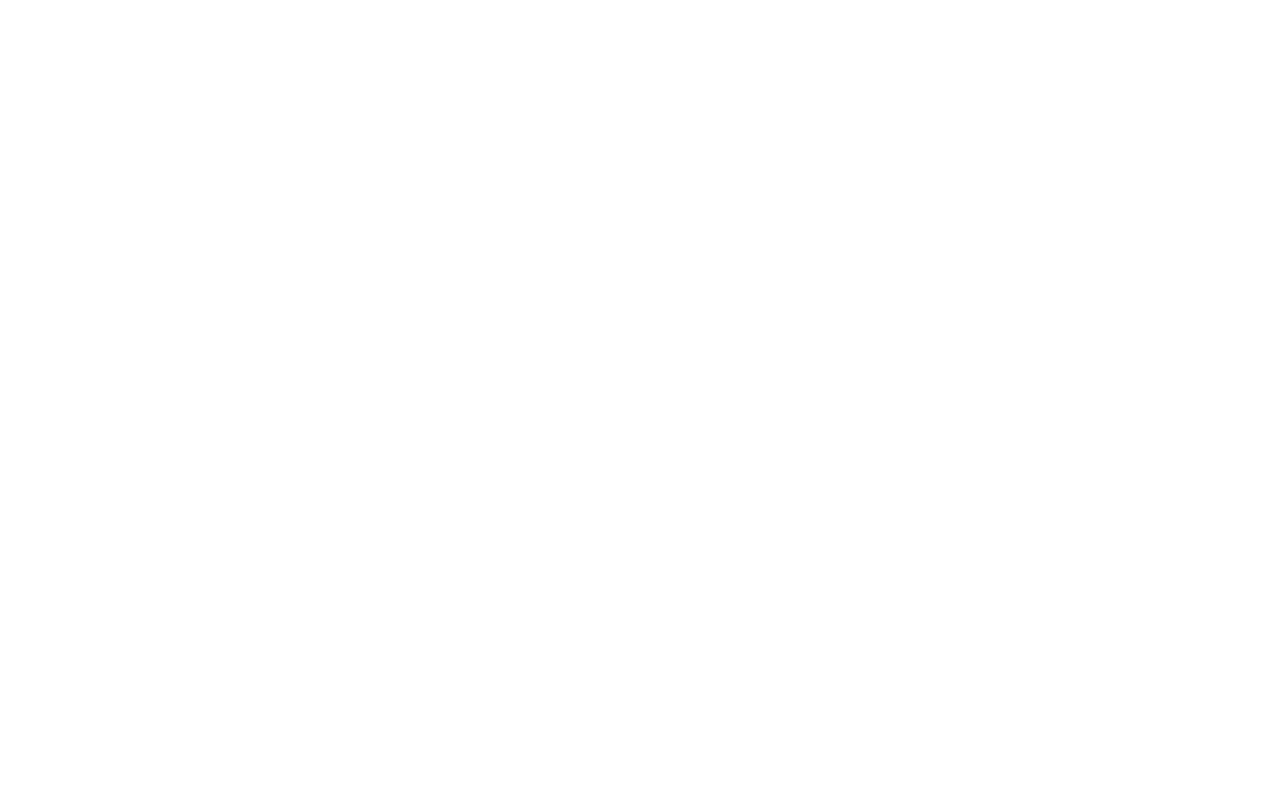
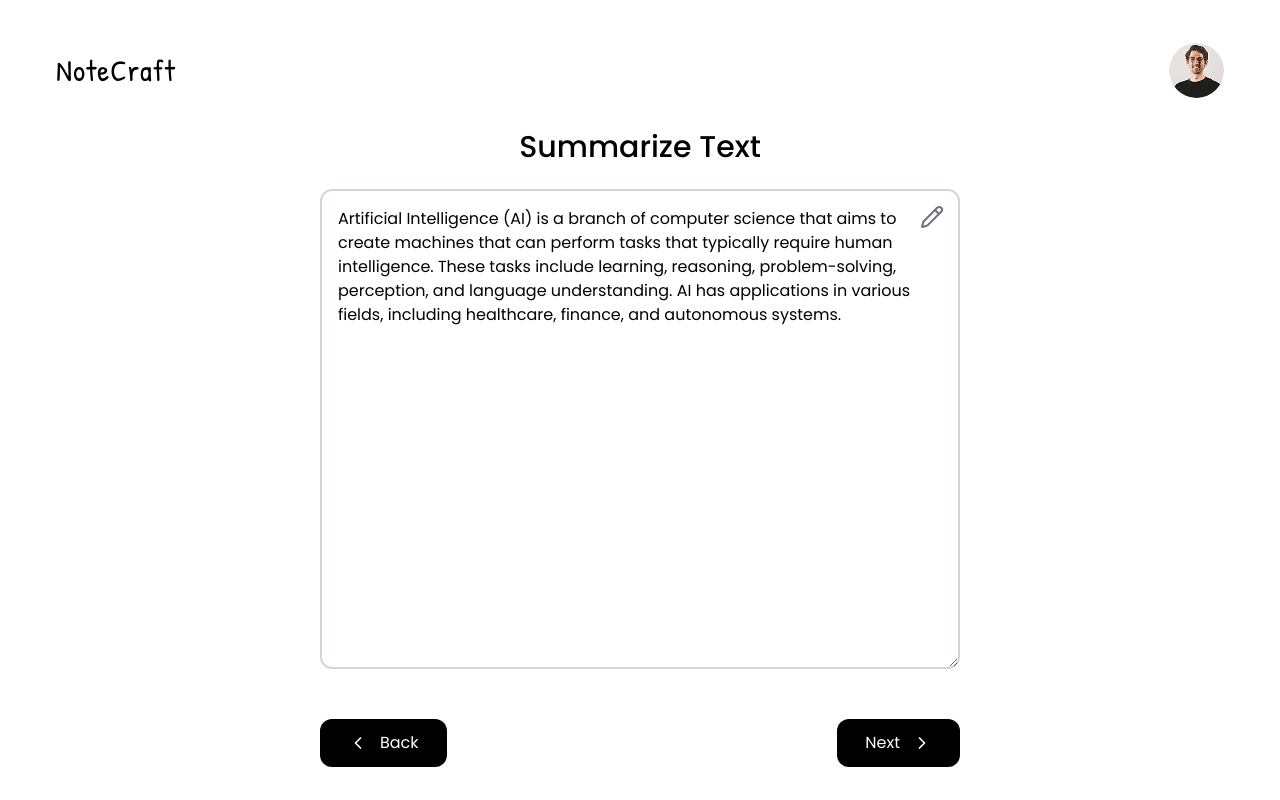
Before and after one commit to amliyanage/note-craft, a React (Vite) app: page /dashboard/summery in a window 1280 px wide. Before the commit this address had no page. Built offline with nearby package versions, Linux system fonts and the light colour scheme.

Commit message:
add SummeryPage component and update routing; modify navigation in NoteEditor

```diff
--- a/src/App.tsx
+++ b/src/App.tsx
@@ -7,6 +7,7 @@ import HomePage from "./components/wall/HomePage.tsx";
 import Dashboard from "./components/Dashboard.tsx";
 import SaveNotePage01 from "./components/wall/SaveNotePage01.tsx";
 import NoteEditor from "./components/wall/NoteEditor.tsx";
+import SummeryPage from "./components/wall/SummeryPage.tsx";
 
 function App() {
 
@@ -21,6 +22,7 @@ function App() {
                     <Route path="" element={ <HomePage /> } />
                     <Route path="save" element={ <SaveNotePage01 /> } />
                     <Route path="edit" element={ <NoteEditor /> } />
+                    <Route path="summery" element={ <SummeryPage /> } />
                 </Route>
             </Routes>
         </BrowserRouter>
--- a/src/components/wall/NoteEditor.tsx
+++ b/src/components/wall/NoteEditor.tsx
@@ -26,7 +26,7 @@ const NoteEditor: React.FC = () => {
     const navigate = useNavigate();
 
     const handleNext = () => {
-        navigate('/dashboard');
+        navigate('/dashboard/summery');
     }
 
     const handleBack = () => {
--- /dev/null
+++ b/src/components/wall/SummeryPage.tsx
@@ -0,0 +1,81 @@
+import { useState } from "react";
+import {Pencil, Loader, ChevronLeft, ChevronRight} from "lucide-react";
+import axios from "axios";
+import {useNavigate} from "react-router-dom";
+
+const DEFAULT_TEXT =
+    "Artificial Intelligence (AI) is a branch of computer science " +
+    "that aims to create machines that can perform tasks that typically " +
+    "require human intelligence. These tasks include learning, reasoning, " +
+    "problem-solving, perception, and language understanding. AI has applications " +
+    "in various fields, including healthcare, finance, and autonomous systems.";
+
+const SummeryPage = () => {
+    const [text, setText] = useState(DEFAULT_TEXT);
+    const [loading, setLoading] = useState(false);
+    const navigate = useNavigate();
+
+    const handleNext = () => {
+        navigate('/dashboard');
+    }
+
+    const handleBack = () => {
+        navigate('/dashboard/edit');
+    }
+
+    const generateSummary = async () => {
+        setLoading(true);
+        try {
+            const response = await axios.post(
+                "https://api-inference.huggingface.co/models/facebook/bart-large-cnn",
+                { inputs: text },
+                {
+                    headers: {
+                        Authorization: "Bearer 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",
+                        "Content-Type": "application/json",
+                    },
+                }
+            );
+            const newSummary = response.data[0].summary_text;
+            setText((prevText) => prevText + "\n\n" + newSummary);
+        } catch (error) {
+            console.error("Error generating summary:", error);
+            setText((prevText) => prevText + "\n\nFailed to generate summary.");
+        }
+        setLoading(false);
+    };
+
+    return (
+        <div className="flex flex-col w-full h-[98%] justify-center items-center space-y-6">
+            <h1 className="text-3xl font-[500]">Summarize Text</h1>
+            <div className="relative w-[50vw]">
+                <button
+                    onClick={generateSummary}
+                    className="absolute top-4 right-4 text-gray-500 hover:text-blue-500 transition"
+                    disabled={loading}
+                >
+                    {loading ? <Loader className="animate-spin w-5 h-5"/> : <Pencil/>}
+                </button>
+                <textarea
+                    className="w-full min-h-[60vh] border-2 p-4 rounded-xl border-gray-300"
+                    value={text}
+                    onChange={(e) => setText(e.target.value)}
+                />
+                <div className="flex justify-between mt-[43px] w-full">
+                    <button className="flex items-center gap-3 bg-black text-[#fff] p-3 px-7 rounded-[12px]"
+                            onClick={handleBack}>
+                        <ChevronLeft size="20px"/>
+                        <span>Back</span>
+                    </button>
+                    <button className="flex items-center gap-3 bg-black text-[#fff] p-3 px-7 rounded-[12px]"
+                            onClick={handleNext}>
+                        <span>Next</span>
+                        <ChevronRight size="20px"/>
+                    </button>
+                </div>
+            </div>
+        </div>
+    );
+};
+
+export default SummeryPage;
```
